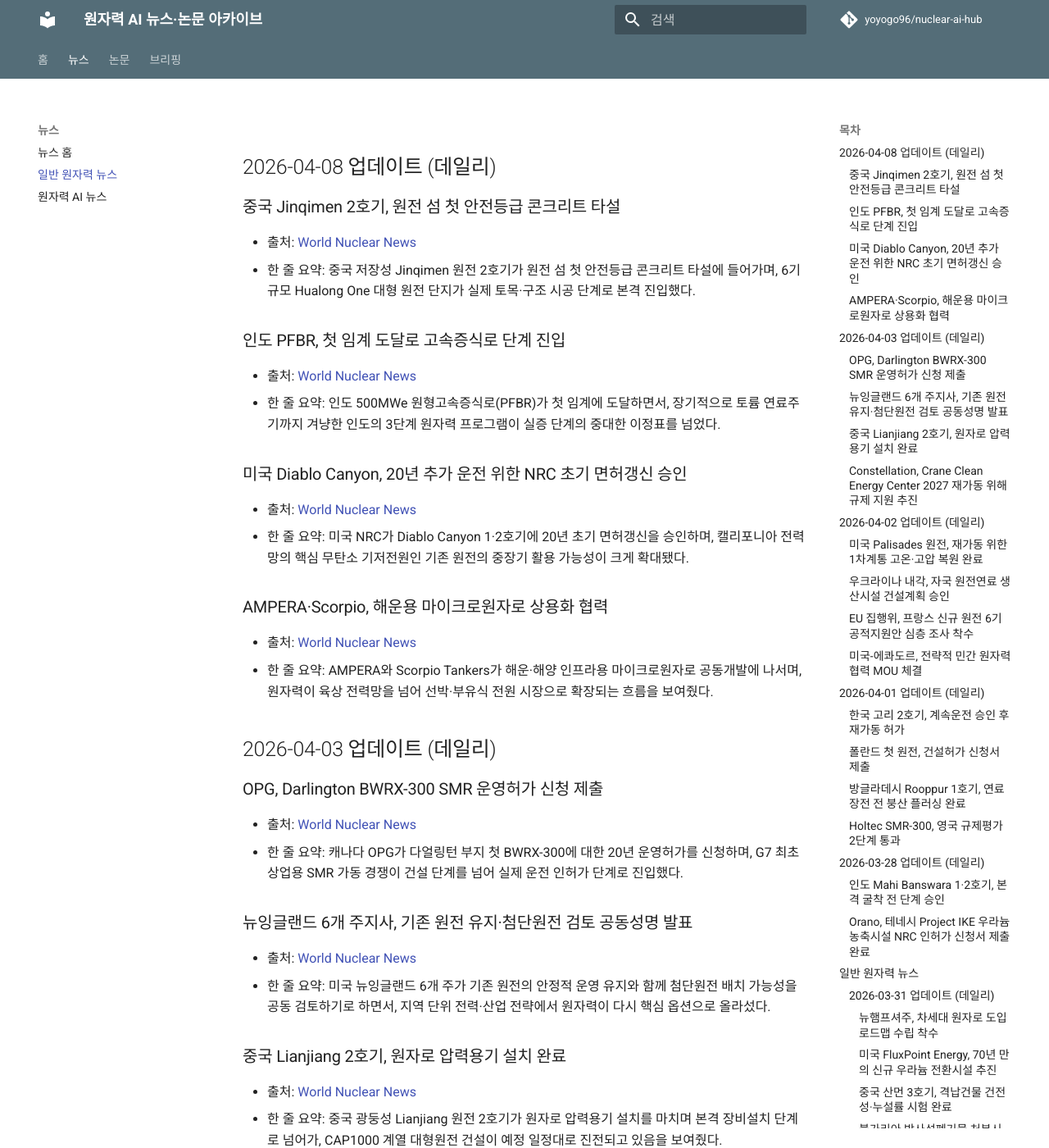
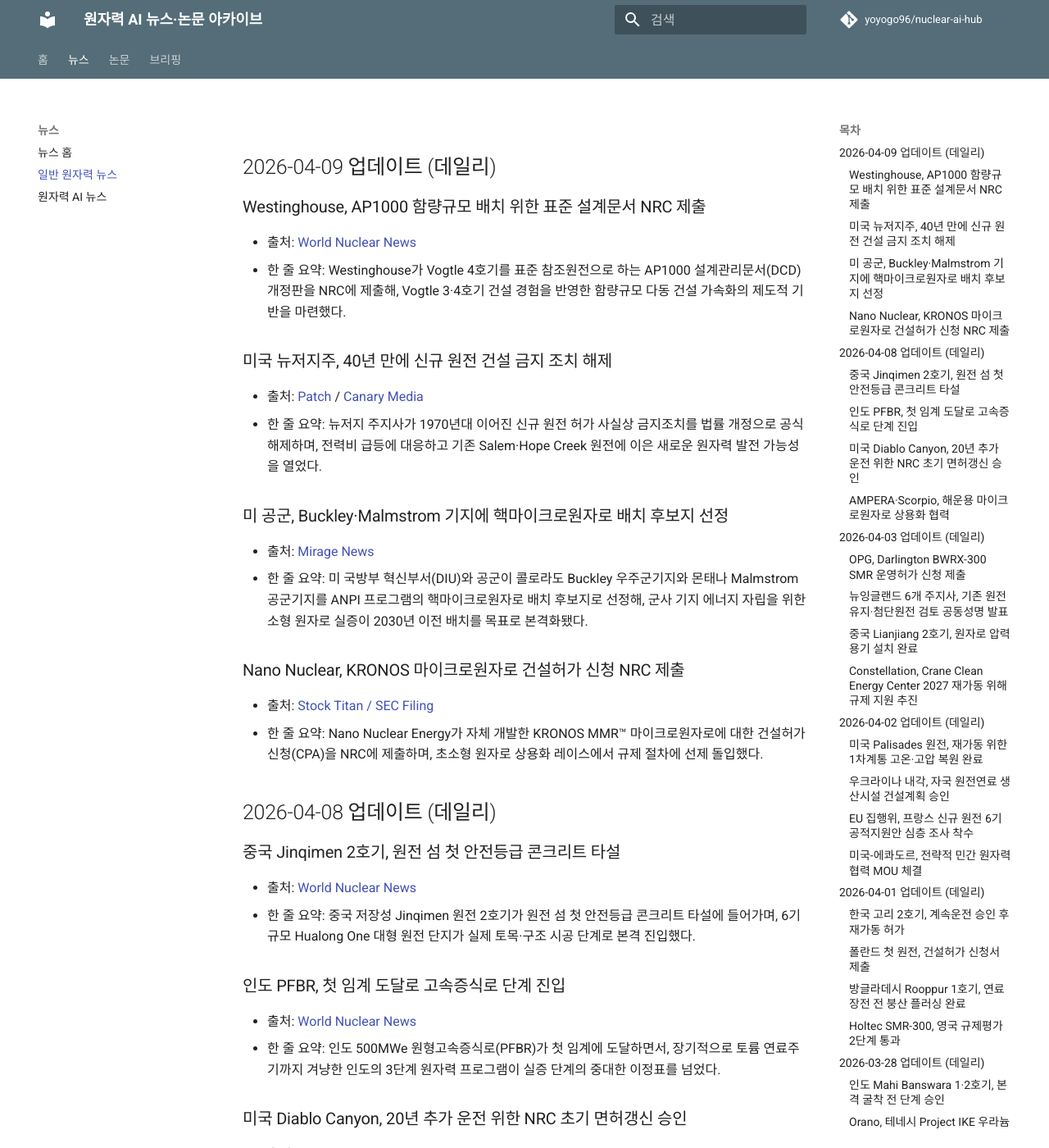
Before and after one commit to yoyogo96/nuclear-ai-hub, an MkDocs documentation site: the page built from docs/news/nuclear.md, in a window 1280 px wide and 1400 px high. Shown: the whole window at 82% size. Built offline with MkDocs 1.6.1 and Material for MkDocs 9.7.7, drawn with Linux system fonts in a browser that asks for light colours; comment, search, counter and statistics services are not loaded.

Commit message:
2026-04-09 daily: 뉴스 4건 + AI뉴스 1건, 논문 0건

```diff
--- a/docs/briefings/index.md
+++ b/docs/briefings/index.md
@@ -1,3 +1,22 @@
+## 2026-04-09 데일리 브리핑
+
+### 오늘의 3줄 요약
+1. Westinghouse가 AP1000 표준 설계문서를 NRC에 제출하고 뉴저지가 40년 원전 금지를 해제하는 등, 미국의 원전 확대를 위한 제도적 기반이 속도감 있게 정비되고 있다.
+2. NextEra-TerraPower가 Google·Microsoft AI 데이터센터용 SMR 2.5~3GW 배치 파트너십을 발표하며, 빅테크-원자력 인프라 결합이 구체적 대규모 프로젝트로 진화했다.
+3. 미 공군이 마이크로원자로 배치 후보지를 선정하고 Nano Nuclear가 건설허가를 신청하는 등, 소형원자로 상용화 경쟁이 규제 절차 단계까지 빠르게 진전되고 있다.
+
+### 오늘 반영 뉴스 (4건 + AI 뉴스 1건)
+- Westinghouse, AP1000 함량규모 배치 위한 표준 설계문서 NRC 제출 (World Nuclear News)
+- 미국 뉴저지주, 40년 만에 신규 원전 건설 금지 조치 해제 (Patch / Canary Media)
+- 미 공군, Buckley·Malmstrom 기지에 핵마이크로원자로 배치 후보지 선정 (Mirage News)
+- Nano Nuclear, KRONOS 마이크로원자로 건설허가 신청 NRC 제출 (SEC Filing)
+- [AI] NextEra·TerraPower, Google·Microsoft AI 데이터센터용 SMR 대규모 배치 파트너십 발표 (Financial Content)
+
+### 오늘 반영 논문 (0건)
+- 신규 원자력+AI 논문 없음 (전일 반영 3건 유지)
+
+---
+
 ## 2026-04-08 데일리 브리핑
 
 ### 오늘의 3줄 요약
--- a/docs/news/nuclear.md
+++ b/docs/news/nuclear.md
@@ -1,3 +1,21 @@
+## 2026-04-09 업데이트 (데일리)
+
+### Westinghouse, AP1000 함량규모 배치 위한 표준 설계문서 NRC 제출
+- 출처: [World Nuclear News](https://www.world-nuclear-news.org/articles/westinghouse-sets-standards-to-support-fleet-scale-ap1000-deployment)
+- 한 줄 요약: Westinghouse가 Vogtle 4호기를 표준 참조원전으로 하는 AP1000 설계관리문서(DCD) 개정판을 NRC에 제출해, Vogtle 3·4호기 건설 경험을 반영한 함량규모 다동 건설 가속화의 제도적 기반을 마련했다.
+
+### 미국 뉴저지주, 40년 만에 신규 원전 건설 금지 조치 해제
+- 출처: [Patch](https://patch.com/new-jersey/montclair/nj-going-nuclear-sherrill-lifts-40-year-ban-new-nuke-plants) / [Canary Media](https://www.canarymedia.com/articles/nuclear/new-jersey-lifts-nuclear-moratorium)
+- 한 줄 요약: 뉴저지 주지사가 1970년대 이어진 신규 원전 허가 사실상 금지조치를 법률 개정으로 공식 해제하며, 전력비 급등에 대응하고 기존 Salem·Hope Creek 원전에 이은 새로운 원자력 발전 가능성을 열었다.
+
+### 미 공군, Buckley·Malmstrom 기지에 핵마이크로원자로 배치 후보지 선정
+- 출처: [Mirage News](https://www.miragenews.com/buckley-malmstrom-afbs-chosen-for-nuclear-power-1652062/)
+- 한 줄 요약: 미 국방부 혁신부서(DIU)와 공군이 콜로라도 Buckley 우주군기지와 몬태나 Malmstrom 공군기지를 ANPI 프로그램의 핵마이크로원자로 배치 후보지로 선정해, 군사 기지 에너지 자립을 위한 소형 원자로 실증이 2030년 이전 배치를 목표로 본격화됐다.
+
+### Nano Nuclear, KRONOS 마이크로원자로 건설허가 신청 NRC 제출
+- 출처: [Stock Titan / SEC Filing](https://www.stocktitan.net/sec-filings/NNE/8-k-nano-nuclear-energy-inc-reports-material-event-110563b40bc3.html)
+- 한 줄 요약: Nano Nuclear Energy가 자체 개발한 KRONOS MMR™ 마이크로원자로에 대한 건설허가 신청(CPA)을 NRC에 제출하며, 초소형 원자로 상용화 레이스에서 규제 절차에 선제 돌입했다.
+
 ## 2026-04-08 업데이트 (데일리)
 
 ### 중국 Jinqimen 2호기, 원전 섬 첫 안전등급 콘크리트 타설
--- a/docs/papers/index.md
+++ b/docs/papers/index.md
@@ -1,3 +1,10 @@
+# 2026-04-09 업데이트
+
+- 지난 24시간 기준으로 arXiv를 재확인했으나, 기존 반영본(2026-04-08 3건)과 중복되지 않는 원자력+AI 핵심 신규 논문은 확인되지 않았습니다.
+- 오늘은 논문 목록을 추가하지 않고 "신규 없음" 상태로 갱신합니다.
+
+---
+
 # 2026-04-08 업데이트
 
 ## [Thermodynamic and Transport Properties of Quark-Gluon Plasma at Finite Chemical Potential with a DNN framework](https://arxiv.org/abs/2604.05858)
```
Also changed, not shown: docs/news/index.md (+6 -0 lines), docs/news/nuclear-ai.md (+6 -0 lines).
